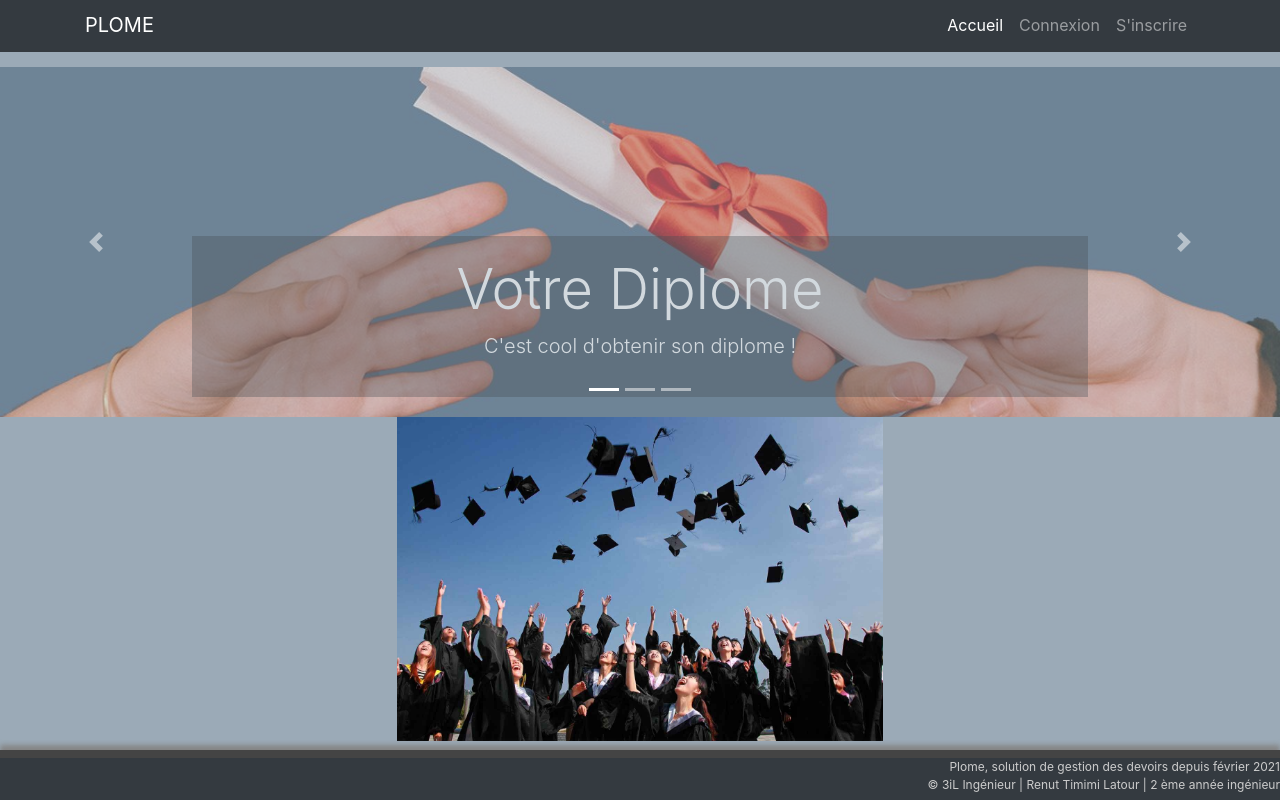
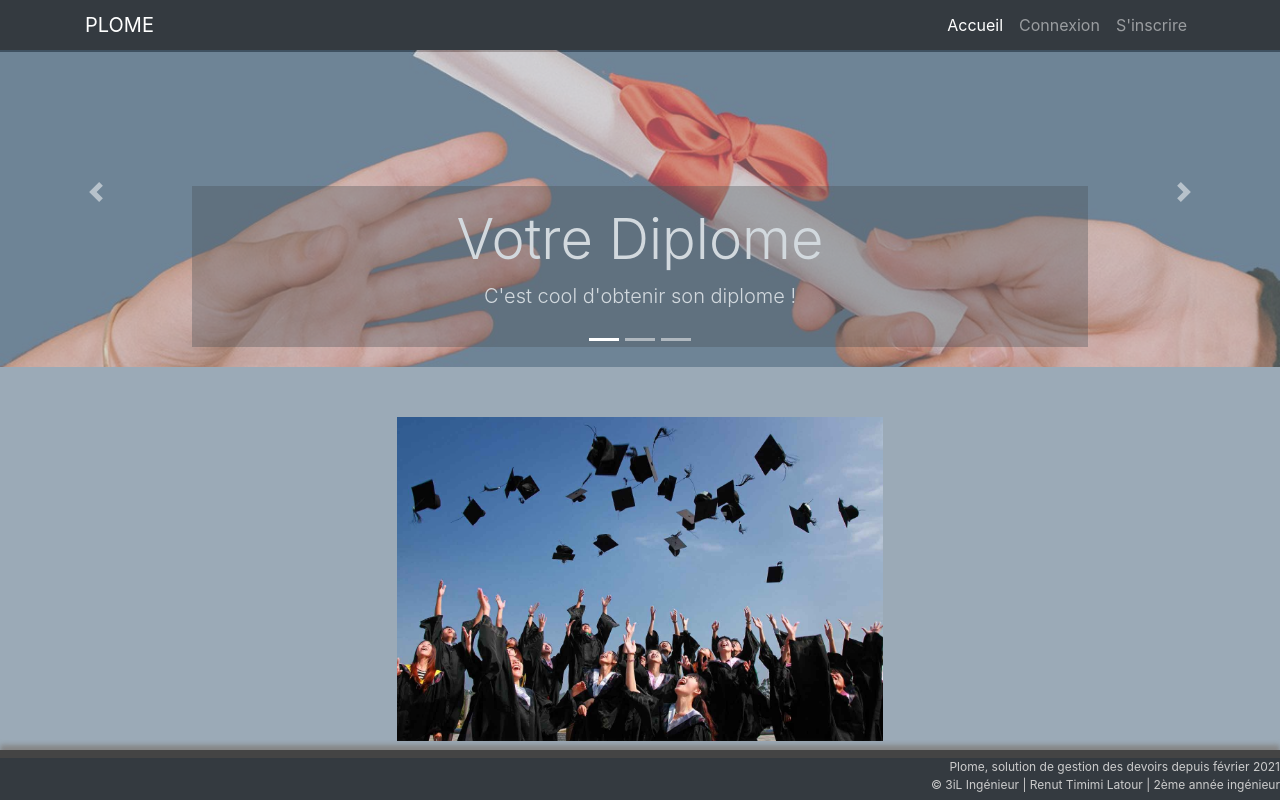
Before and after one commit to LSandrine/ProjetWeb, a PHP site: page / in a window 1280 px wide. Run offline with PHP 8.4, Linux system fonts and the light colour scheme.

Commit message:
Css : add d'un top negatif pour accueil

```diff
--- a/Css/style.css
+++ b/Css/style.css
@@ -67,6 +67,9 @@ table, th, td, .semainier{
     height: 50px;
 }
 /* Menu CAROUSEL (accueil) */
+#carouselIndicators{
+  top: -50px;
+}
 .carousel-item {
   height: 65vh;
   min-height: 350px;
--- a/Template/footer.php
+++ b/Template/footer.php
@@ -1,7 +1,7 @@
 <div id="footer">
 Plome, solution de gestion des devoirs depuis février 2021
 <br />
-© 3iL Ingénieur | Renut Timimi Latour | 2 ème année ingénieur
+© 3iL Ingénieur | Renut Timimi Latour | 2ème année ingénieur
 </div>
 </body>
 </html>
```
